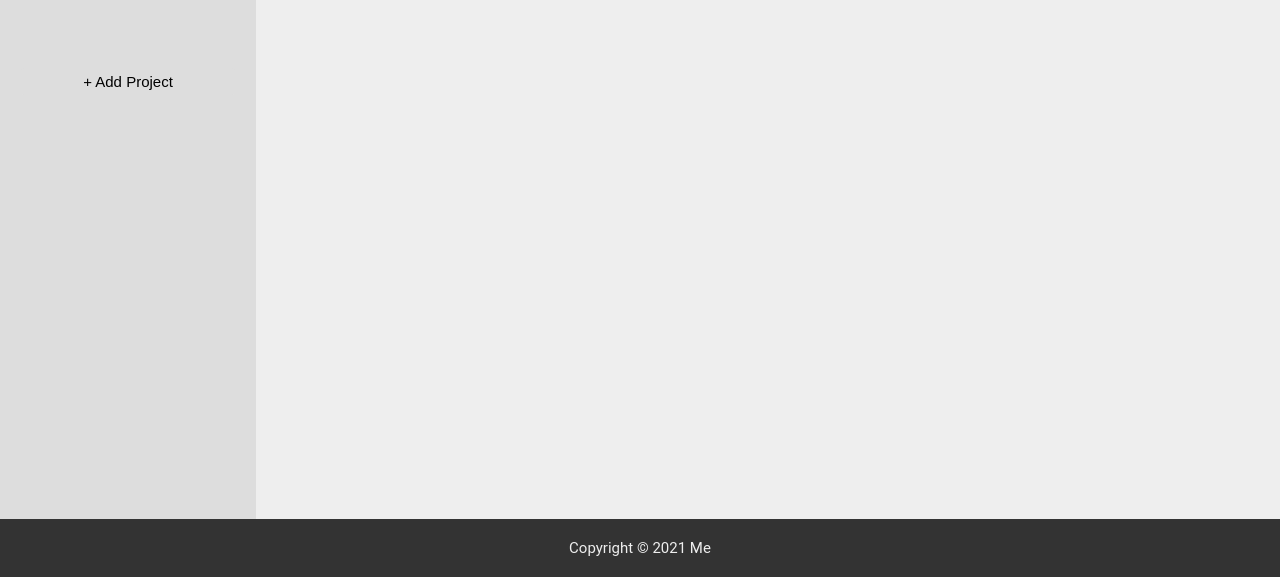
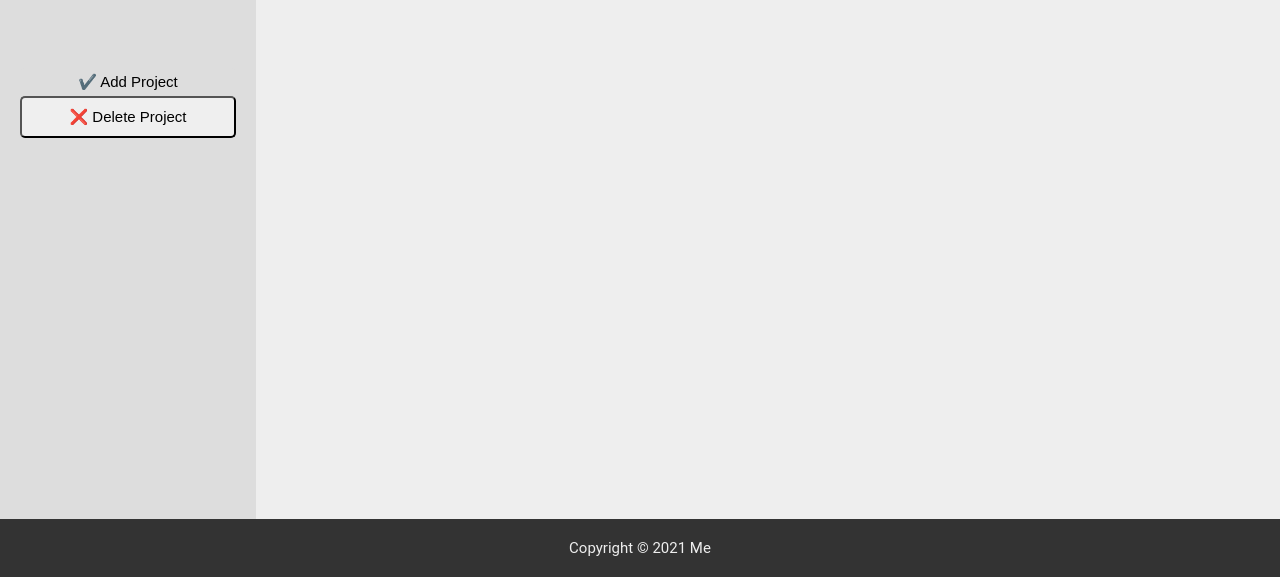
Before and after one commit to k-lukasz/Todo-List, a website built with webpack: page dist/index.html in a window 1280 px wide. Shown: the part 223-800 px from the top of the page. Built offline with nearby package versions, Linux system fonts and the light colour scheme.

Commit message:
preparing new functionalities

```diff
--- a/dist/index.html
+++ b/dist/index.html
@@ -20,16 +20,22 @@
         <!-- Default view -->
         <h1 class="project-title">Projects</h1>
         <div class="projects-list" id="projects-list"></div>
-        <button class="button-add-project" id="button-add-project">+ Add Project</button>
+        <button class="button-add-project" id="button-add-project">✔️ Add Project</button>
+        <button class="button-delete-project" id="button-delete-project">❌ Delete Project</button>
 
         <!-- User interference! -->
-        <div class="add-project-popup" id="add-project-popup">
-            <input class="input-add-project-popup" id="input-add-project-popup" type="text">
+    <div class="add-project-popup" id="add-project-popup">
+
+        <form action="" id="form-add-project">
+        <input class="input-add-project-popup" id="input-add-project-popup" type="text">
 
         <div class="add-project-popup-buttons">
             <button class="button-add-project-popup" id="button-add-project-popup">Add</button>
+        </form>
             <button class="button-cancel-project-popup" id="button-cancel-project-popup">Cancel</button>
         </div>
+        </div>
+
     </div>
     </nav>
 
```
